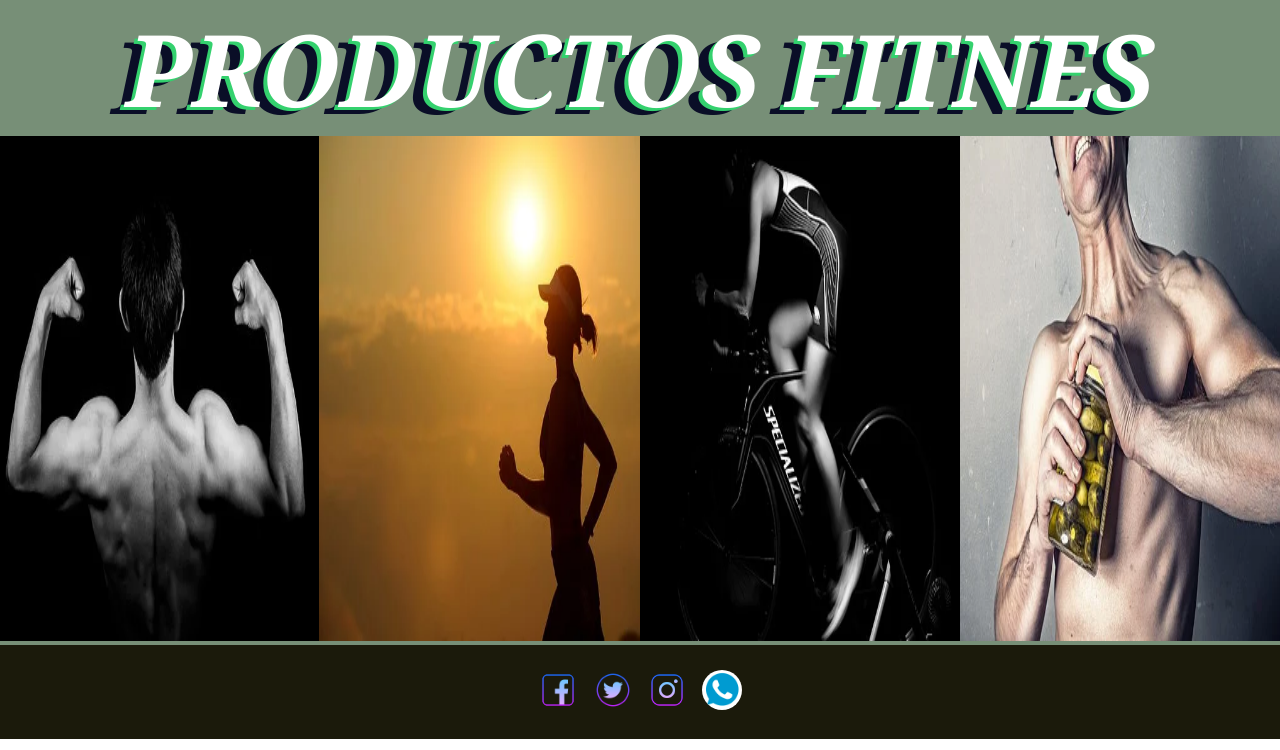
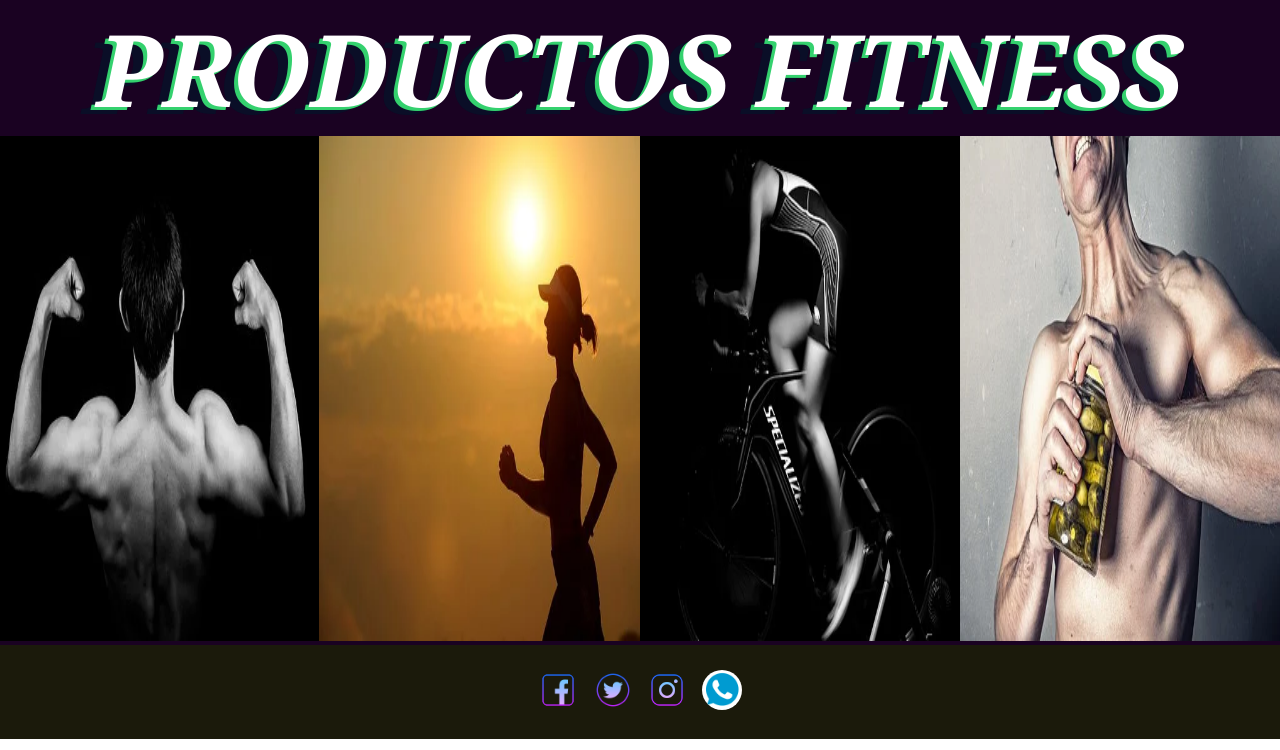
Before and after one commit to alvaroquisbert/venta-de-alimentos-fitnes, a PHP site: page / in a window 1280 px wide. Shown: the part 50-800 px from the top of the page. Run offline with PHP 8.4, Linux system fonts and the light colour scheme; grey boxes are pictures that could not be loaded.

Commit message:
flavicon y ubicaion

```diff
--- a/css/estilos.css
+++ b/css/estilos.css
@@ -46,7 +46,7 @@ body{
         display: none;
         position: absolute;
         border: 1px solid #fbfdfd;
-        background-color:  rgb(146, 4, 165);
+        background-color:  rgb(2, 0, 0)
     }
 
     nav ul li:hover ul {
@@ -61,29 +61,19 @@ body{
         padding: 1rem 2rem;
         line-height: unset;
         white-space: nowrap;
-        color: rgb(252, 250, 251);
+        color: rgb(255, 255, 255);
 
     }
 
     nav ul li ul li a:hover {
-        background-color: #dadada;
+        background-color:rgba(255, 255, 255, 0.973);
     }
 
-
-
-
-
-
-
-
-    section{
+        section{
         background-color:  rgb(13, 13, 34);
 
 
     }
-
-
-
 
     .imgenes_principales{
         background: #f2f2f2f2;
@@ -92,7 +82,7 @@ body{
     }
     .fondo_titulo{
 
-        background-color: rgb(119, 143, 119);
+        background-color: rgb(26, 2, 34);
       }
 
       .titulo {
--- a/html/nos_ubicamos.css
+++ b/html/nos_ubicamos.css
@@ -74,7 +74,7 @@ body{
 display: flex;
 padding: 4px 4px 4px 4px;
 width: 100%;
-height: 400px;
+height: 382px;
 background-color: lightslategray;
 
    }
--- a/html/nos_ubicamos.html
+++ b/html/nos_ubicamos.html
@@ -4,7 +4,8 @@
     <meta charset="UTF-8">
     <meta name="viewport" content="width=device-width, initial-scale=1.0">
     <link rel="stylesheet" href="nos_ubicamos.css">
-    <title>proyecto de fitnes</title>
+    <link rel="icon" href="./../flavicon/flavicon.jpg">
+    <title>proyecto de fitness</title>
 
 </head>
 <body>
@@ -21,7 +22,7 @@
                     </ul>
                 </li>
                 <li><a href="#">Sobre nosotros</a></li>
-                <li><a href="html/nos_ubicamos.html">Nos Ubicamos</a></li>
+                <li><a href="nos_ubicamos.html">Nos Ubicamos</a></li>
             </ul>
         </nav>
 
--- a/index.html
+++ b/index.html
@@ -4,7 +4,8 @@
     <meta charset="UTF-8">
     <meta name="viewport" content="width=device-width, initial-scale=1.0">
     <link rel="stylesheet" href="css/estilos.css">
-    <title>proyecto de fitnes</title>
+    <link rel="icon" href="flavicon/flavicon.jpg">
+    <title>proyecto de fitness</title>
 
 </head>
 <body>
@@ -30,14 +31,14 @@
         <section class="imgenes_principales">
 
             <div class="fondo_titulo">
-               <h2 class=" titulo"> PRODUCTOS FITNES</h2>
+               <h2 class=" titulo"> PRODUCTOS FITNESS</h2>
                <div class="galeria-princ">
               <div class="imagen-princ">
                 <img src="img/1.webp" alt="">
                 <div class="hover-galeria">
                     <img src="img/icono.jpg" alt="">
                     <figcaption class="overlay">
-                        <p class="overlay-texto">Descripción pequeña</p>
+                        <p class="overlay-texto">has crecer tus musculos </p>
                     </figcaption>
                 </div>
 
@@ -82,7 +83,7 @@
            <footer class="row justify-content-center redes-sociales">
 
             <div>
-				<a href="#"><img src="icons/facebook.png" alt=""></a>
+				<a href="https://www.facebook.com/ADlobopanda"><img src="icons/facebook.png" alt=""></a>
 				<a href="#"><img src="icons/twitter.png" alt=""></a>
 				<a href="#"><img src="icons/instagram-new.png" alt=""></a>
 				<a href="https://api.whatsapp.com/send?phone=73087466"><img src="icons/WhatsAap.png" alt=""></a>
```
Also changed, not shown: flavicon/flavicon.jpg (added), icons/icon-cellphone.png (deleted), icons/icon-services.png (deleted), icons/icon-team.png (deleted).
